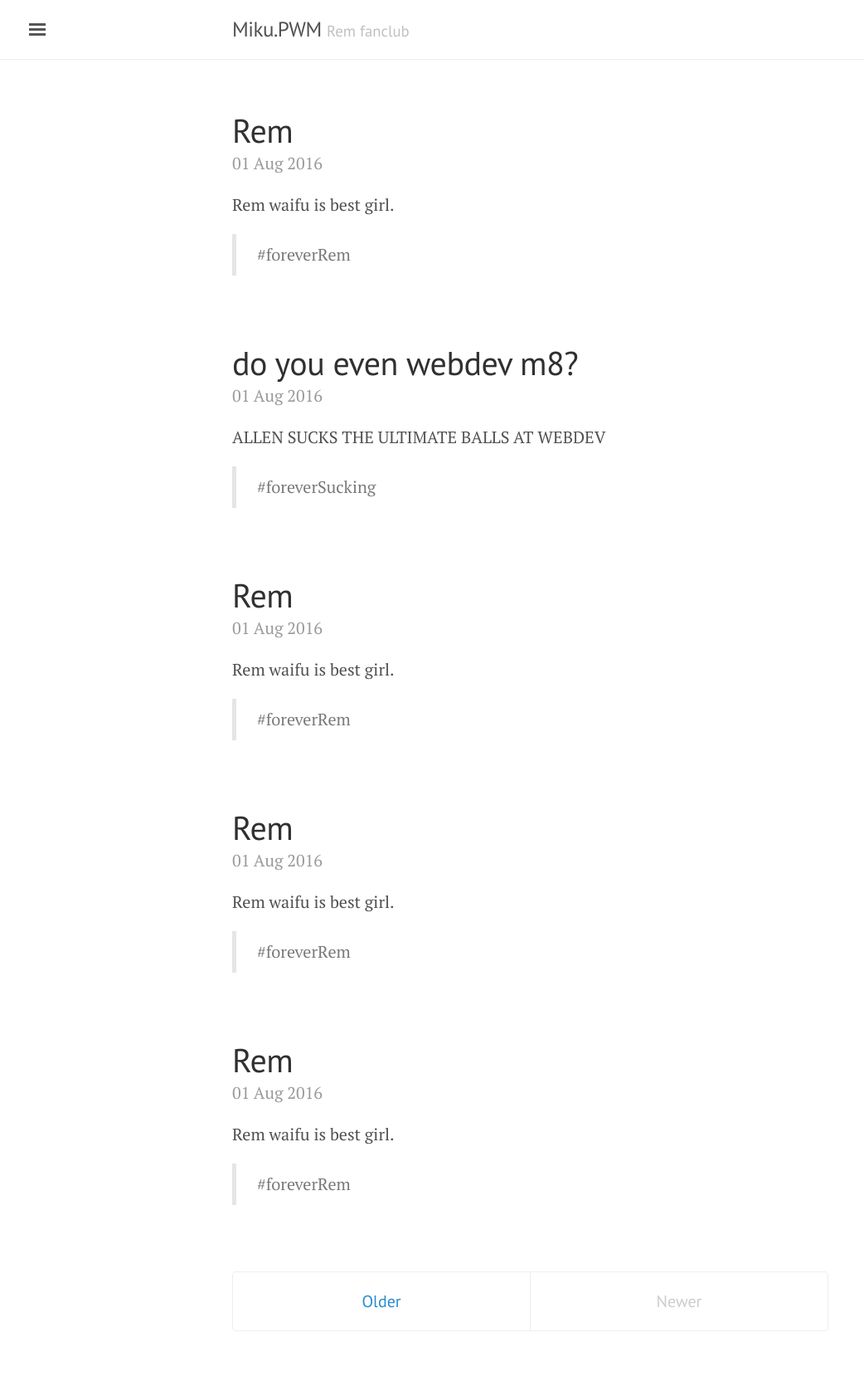
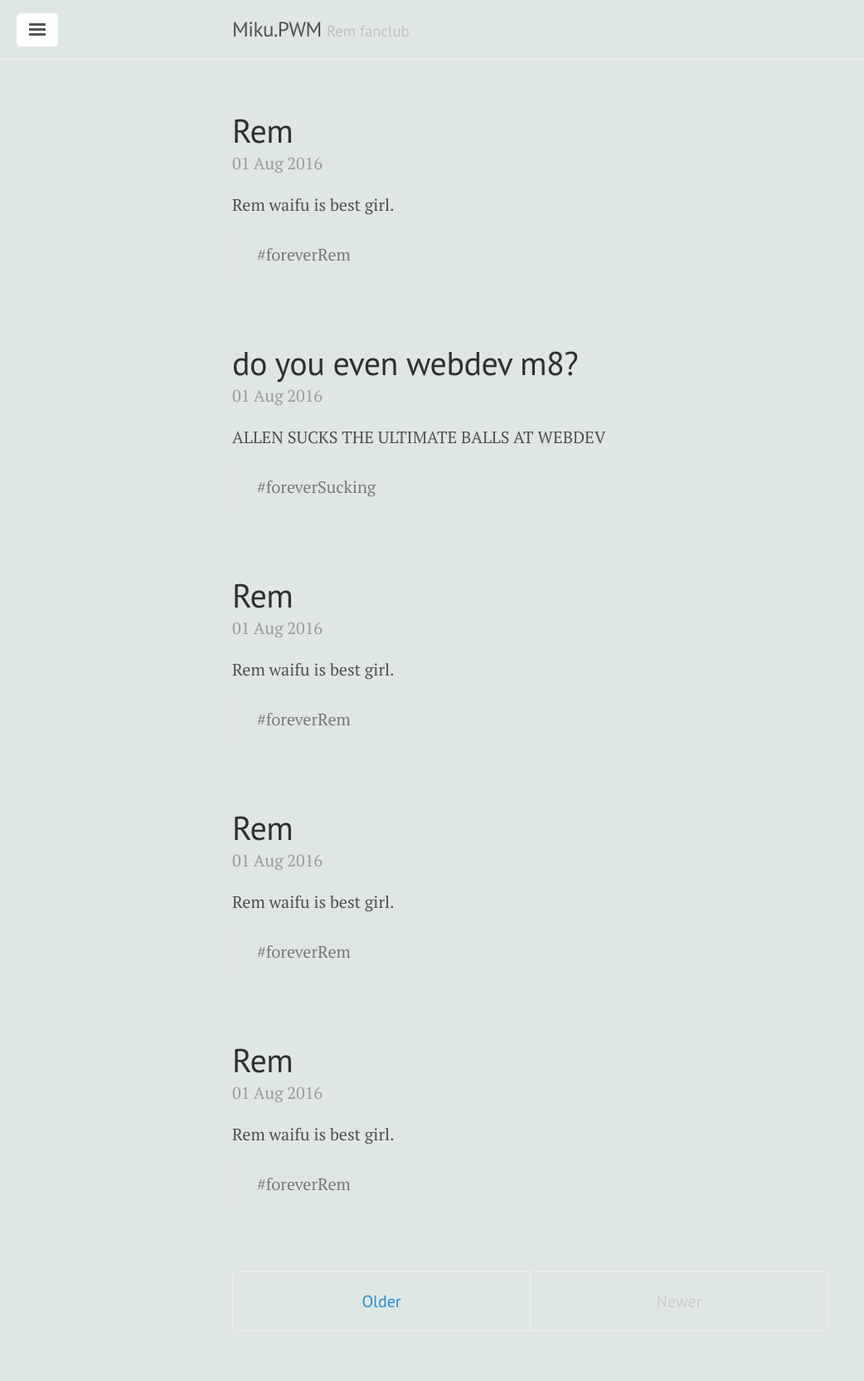
Before and after one commit to pyramidian/Webdev-Test-3.0, a Jekyll site: the page built from index.html, in a window 1280 px wide. Shown: the whole page at 83% size, without its empty margins (0-1042 px from the left). Built offline with Jekyll 4.4.1, drawn with Linux system fonts in a browser that asks for light colours; the list of posts is cut into pages by our own code.

Commit message:
Update poole.css

```diff
--- a/public/css/poole.css
+++ b/public/css/poole.css
@@ -60,7 +60,7 @@ html {
 
 body {
   color: #515151;
-  background-color: #fff;
+  background-color: #DEE7E4;
   -webkit-text-size-adjust: 100%;
       -ms-text-size-adjust: 100%;
 }
```
